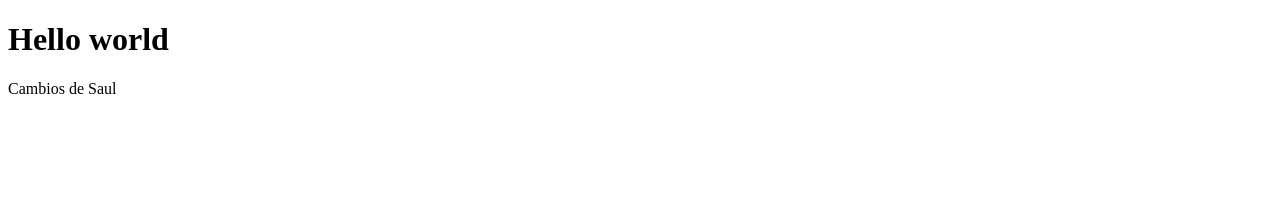
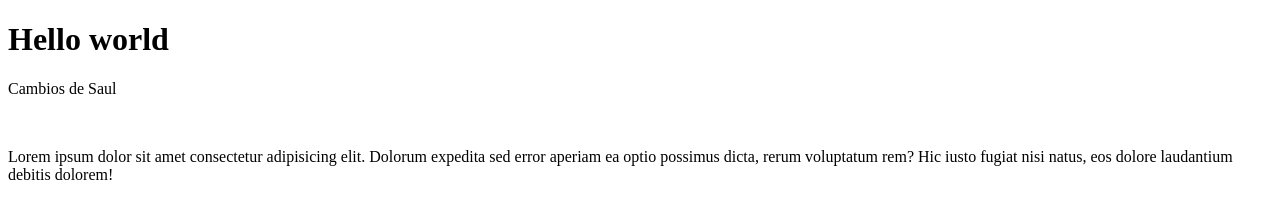
Before and after one commit to sauljlm/p-daniel, a plain HTML site: page index.html in a window 1280 px wide. Drawn offline with Linux system fonts and the light colour scheme.

Commit message:
cambio 2

```diff
--- a/index.html
+++ b/index.html
@@ -8,5 +8,7 @@
 <body>
   <h1>Hello world</h1>
   <p>Cambios de Saul</p>
+   <br>
+   <p> Lorem ipsum dolor sit amet consectetur adipisicing elit. Dolorum expedita sed error aperiam ea optio possimus dicta, rerum voluptatum rem? Hic iusto fugiat nisi natus, eos dolore laudantium debitis dolorem!</p>
 </body>
 </html>
```
